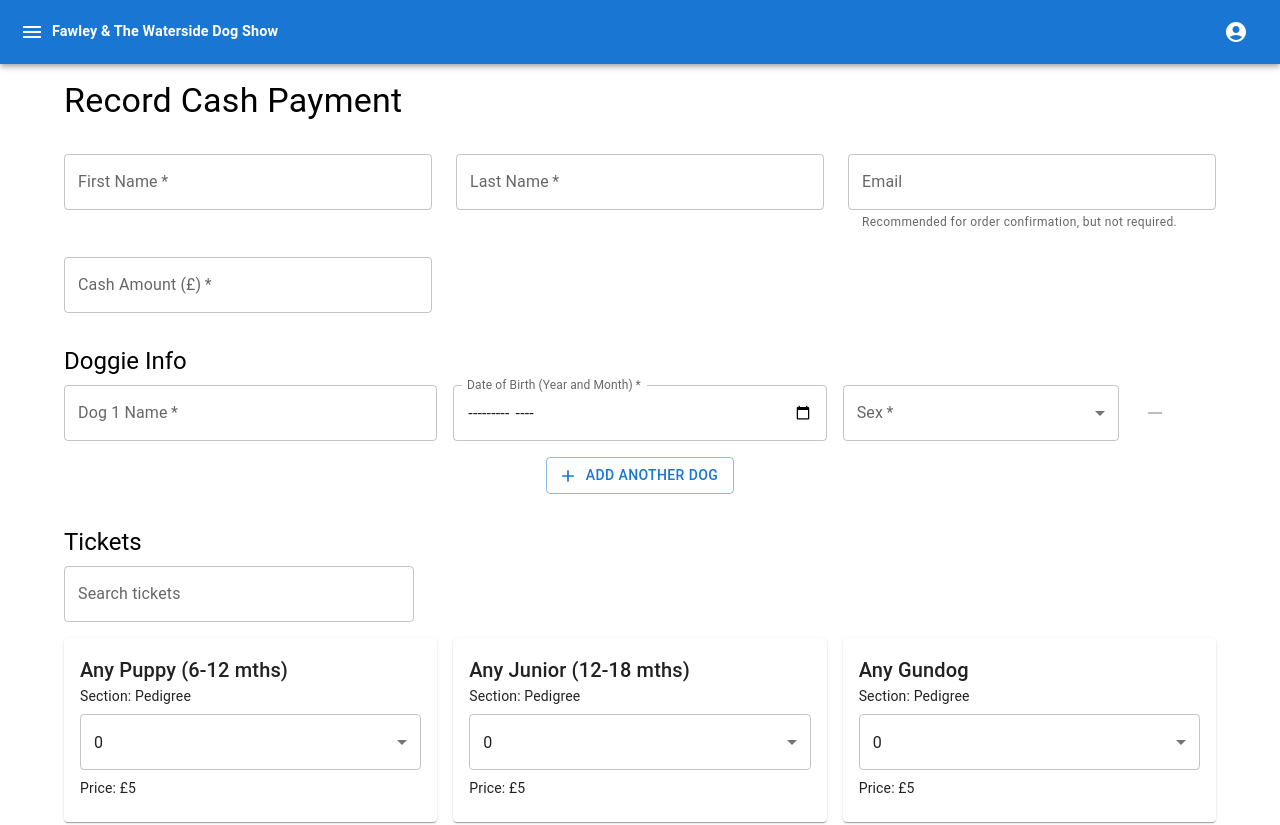
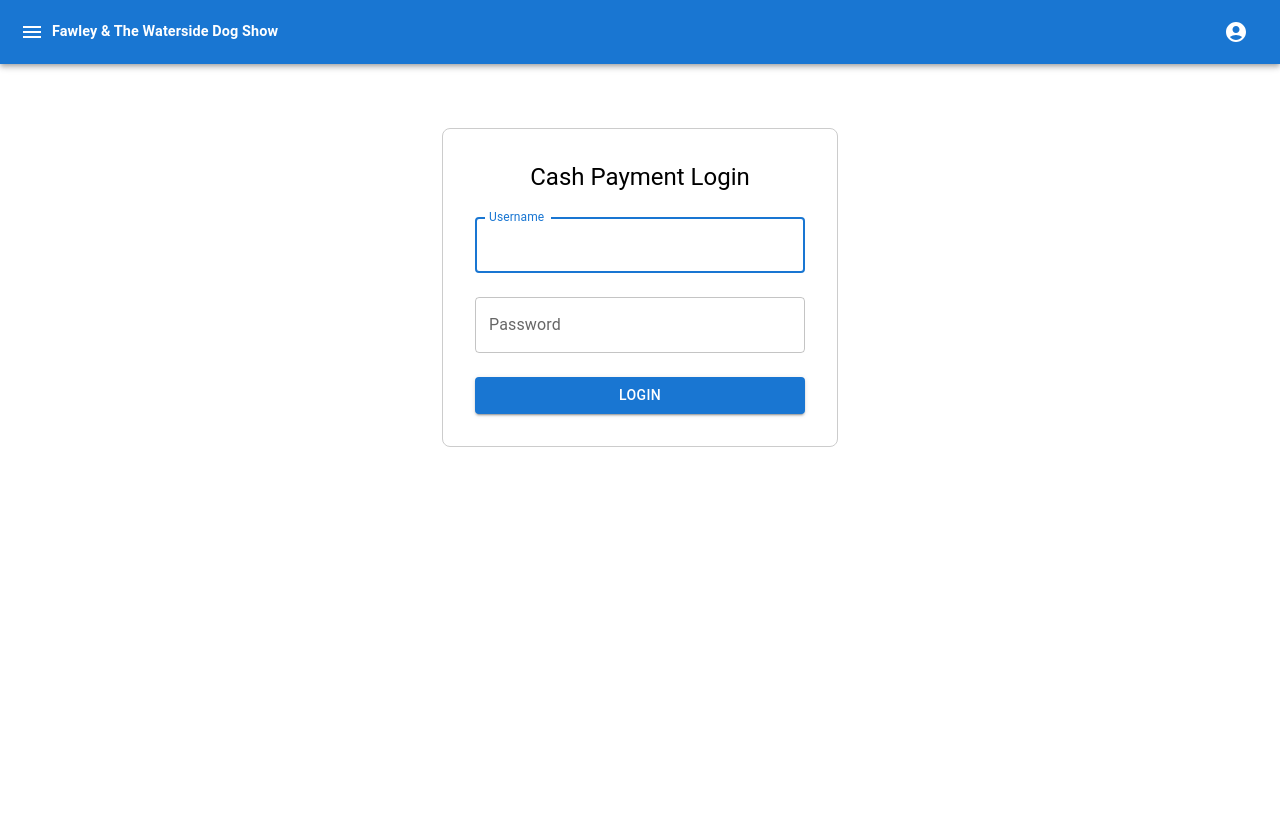
Before and after one commit to eddiemosh/fawley-waterside-dog-show, a React (Create React App) app: page /cash in a window 1280 px wide. Shown: the top 825 px of the page. After the commit the page ends 800 px from the top, so only its background shows below. Built offline with nearby package versions, Linux system fonts and the light colour scheme.

Commit message:
login pages

```diff
--- a/src/components/analytics/analytics.js
+++ b/src/components/analytics/analytics.js
@@ -90,6 +90,10 @@ const allDogNameMap = {
 };
 
 const Analytics = () => {
+    const [auth, setAuth] = useState(false);
+    const [username, setUsername] = useState('');
+    const [password, setPassword] = useState('');
+    const [authError, setAuthError] = useState('');
     const [openTicket, setOpenTicket] = useState(null);
     const [analytics, setAnalytics] = useState({});
     const [loading, setLoading] = useState(false);
@@ -101,6 +105,17 @@ const Analytics = () => {
     const [orderExpanded, setOrderExpanded] = useState(false);
     const [ticketExpanded, setTicketExpanded] = useState(false);
     const [orderSearch, setOrderSearch] = useState('');
+
+    const handleAuthSubmit = (e) => {
+        e.preventDefault();
+        const allowed = ["ed", "ian", "sally"];
+        if (allowed.includes(username.trim().toLowerCase())) {
+            setAuth(true);
+            setAuthError('');
+        } else {
+            setAuthError('Invalid username');
+        }
+    };
 
     const handleViewAnalytics = async (ticketName, ticketType) => {
         setOpenTicket(ticketName);
@@ -155,6 +170,50 @@ const Analytics = () => {
     );
 
     const prioritizedTickets = allTickets;
+
+    if (!auth) {
+        return (
+            <Container maxWidth="xs" sx={{ mt: 8 }}>
+                <Box
+                    sx={{
+                        display: 'flex',
+                        flexDirection: 'column',
+                        alignItems: 'center',
+                        p: 4,
+                        border: '1px solid #ccc',
+                        borderRadius: 2,
+                        background: '#fff',
+                    }}
+                >
+                    <Typography variant="h5" gutterBottom>Analytics Login</Typography>
+                    <form onSubmit={handleAuthSubmit} style={{ width: '100%' }}>
+                        <TextField
+                            label="Username"
+                            value={username}
+                            onChange={e => setUsername(e.target.value)}
+                            fullWidth
+                            margin="normal"
+                            autoFocus
+                        />
+                        <TextField
+                            label="Password"
+                            type="password"
+                            value={password}
+                            onChange={e => setPassword(e.target.value)}
+                            fullWidth
+                            margin="normal"
+                        />
+                        {authError && (
+                            <Typography color="error" sx={{ mt: 1 }}>{authError}</Typography>
+                        )}
+                        <Button type="submit" variant="contained" color="primary" fullWidth sx={{ mt: 2 }}>
+                            Login
+                        </Button>
+                    </form>
+                </Box>
+            </Container>
+        );
+    }
 
     return (
         <Container>
--- a/src/components/payments/cash-payment.js
+++ b/src/components/payments/cash-payment.js
@@ -24,6 +24,10 @@ const allTickets = [
 ];
 
 const CashPayment = () => {
+    const [auth, setAuth] = useState(false);
+    const [username, setUsername] = useState('');
+    const [password, setPassword] = useState('');
+    const [authError, setAuthError] = useState('');
     const [userInfo, setUserInfo] = useState({
         firstName: '',
         lastName: '',
@@ -118,6 +122,61 @@ const CashPayment = () => {
             setErrorMessage(err.message);
         }
     };
+
+    const handleAuthSubmit = (e) => {
+        e.preventDefault();
+        const allowed = ["ed", "ian", "sally"];
+        if (allowed.includes(username.trim().toLowerCase())) {
+            setAuth(true);
+            setAuthError('');
+        } else {
+            setAuthError('Invalid username');
+        }
+    };
+
+    if (!auth) {
+        return (
+            <Container maxWidth="xs" sx={{ mt: 8 }}>
+                <Box
+                    sx={{
+                        display: 'flex',
+                        flexDirection: 'column',
+                        alignItems: 'center',
+                        p: 4,
+                        border: '1px solid #ccc',
+                        borderRadius: 2,
+                        background: '#fff',
+                    }}
+                >
+                    <Typography variant="h5" gutterBottom>Cash Payment Login</Typography>
+                    <form onSubmit={handleAuthSubmit} style={{ width: '100%' }}>
+                        <TextField
+                            label="Username"
+                            value={username}
+                            onChange={e => setUsername(e.target.value)}
+                            fullWidth
+                            margin="normal"
+                            autoFocus
+                        />
+                        <TextField
+                            label="Password"
+                            type="password"
+                            value={password}
+                            onChange={e => setPassword(e.target.value)}
+                            fullWidth
+                            margin="normal"
+                        />
+                        {authError && (
+                            <Typography color="error" sx={{ mt: 1 }}>{authError}</Typography>
+                        )}
+                        <Button type="submit" variant="contained" color="primary" fullWidth sx={{ mt: 2 }}>
+                            Login
+                        </Button>
+                    </form>
+                </Box>
+            </Container>
+        );
+    }
 
     return (
         <Container>
```
